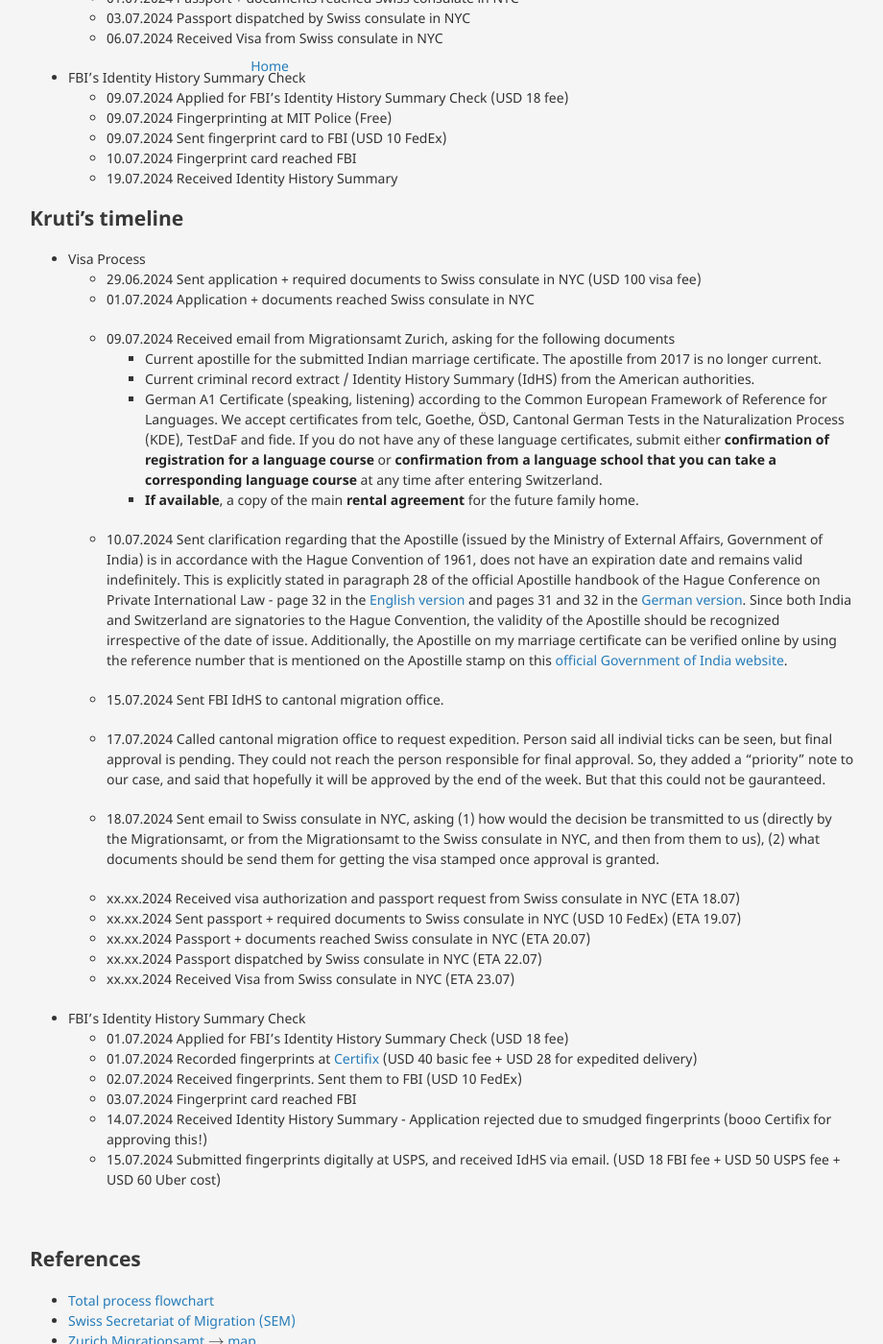
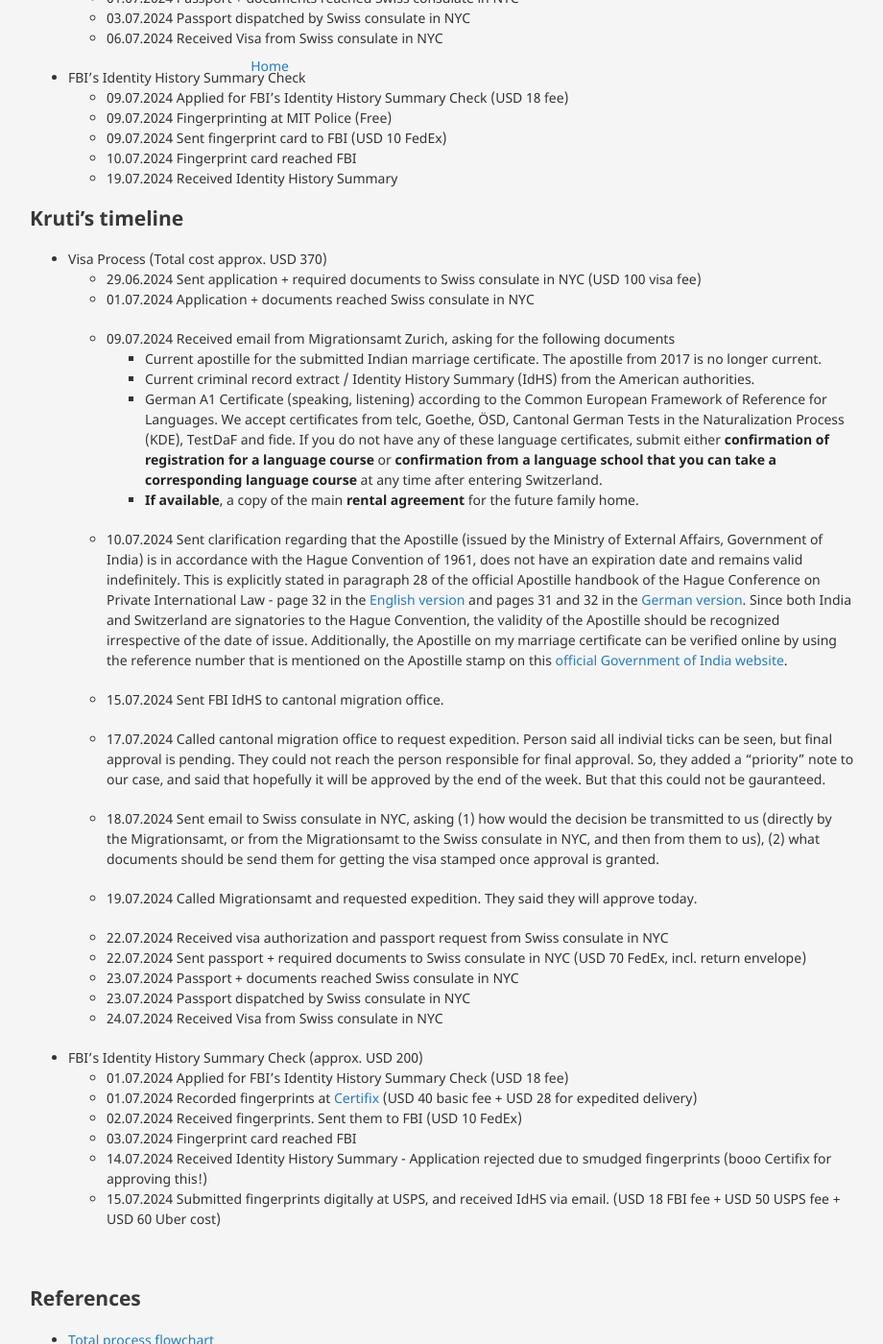
Before and after one commit to neeravkarani/personal, a Jekyll site: the page built from _posts/visa/2024-06-20-switzerland-work-visa.md, in a window 1280 px wide and 1400 px high, scrolled down 2979 px. Shown: the whole window at 96% size, without its empty margins (179-1099 px from the left). Built offline with Jekyll 4.4.1, drawn with Linux system fonts in a browser that asks for light colours; some of the changed text lies outside the part shown.

Commit message:
added swiss visa updates

```diff
--- a/_posts/visa/2024-06-20-switzerland-work-visa.md
+++ b/_posts/visa/2024-06-20-switzerland-work-visa.md
@@ -109,7 +109,7 @@ The Migration Office of the Canton of Zurich, based on Article 40 of the Federal
     - 15.04.2024 Final offer accepted
     - 13.05.2024 Contract signed
 
- - Visa Process
+ - Visa Process (Total cost approx. USD 200 in USA + lawyer fees + application fees in Switzerland)
     - 28.05.2024 Filed work permit and visa application
     - 13.06.2024 Received work permit approval letter
     - 27.06.2024 Called cantonal migration office to request expedition
@@ -130,7 +130,7 @@ The Migration Office of the Canton of Zurich, based on Article 40 of the Federal
 
 
 ## Kruti's timeline
- - Visa Process
+ - Visa Process (Total cost approx. USD 370)
     - 29.06.2024 Sent application + required documents to Swiss consulate in NYC (USD 100 visa fee)
     - 01.07.2024 Application + documents reached Swiss consulate in NYC
 
@@ -148,13 +148,15 @@ The Migration Office of the Canton of Zurich, based on Article 40 of the Federal
 
     - 18.07.2024 Sent email to Swiss consulate in NYC, asking (1) how would the decision be transmitted to us (directly by the Migrationsamt, or from the Migrationsamt to the Swiss consulate in NYC, and then from them to us), (2) what documents should be send them for getting the visa stamped once approval is granted.
 
-    - xx.xx.2024 Received visa authorization and passport request from Swiss consulate in NYC (ETA 18.07)
-    - xx.xx.2024 Sent passport + required documents to Swiss consulate in NYC (USD 10 FedEx) (ETA 19.07)
-    - xx.xx.2024 Passport + documents reached Swiss consulate in NYC (ETA 20.07)
-    - xx.xx.2024 Passport dispatched by Swiss consulate in NYC (ETA 22.07)
-    - xx.xx.2024 Received Visa from Swiss consulate in NYC (ETA 23.07)
+    - 19.07.2024 Called Migrationsamt and requested expedition. They said they will approve today.
 
- - FBI's Identity History Summary Check
+    - 22.07.2024 Received visa authorization and passport request from Swiss consulate in NYC
+    - 22.07.2024 Sent passport + required documents to Swiss consulate in NYC (USD 70 FedEx, incl. return envelope)
+    - 23.07.2024 Passport + documents reached Swiss consulate in NYC
+    - 23.07.2024 Passport dispatched by Swiss consulate in NYC
+    - 24.07.2024 Received Visa from Swiss consulate in NYC
+
+ - FBI's Identity History Summary Check (approx. USD 200)
     - 01.07.2024 Applied for FBI's Identity History Summary Check (USD 18 fee)
     - 01.07.2024 Recorded fingerprints at [Certifix](https://www.certifixlivescan.com/) (USD 40 basic fee + USD 28 for expedited delivery)
     - 02.07.2024 Received fingerprints. Sent them to FBI (USD 10 FedEx)
```
